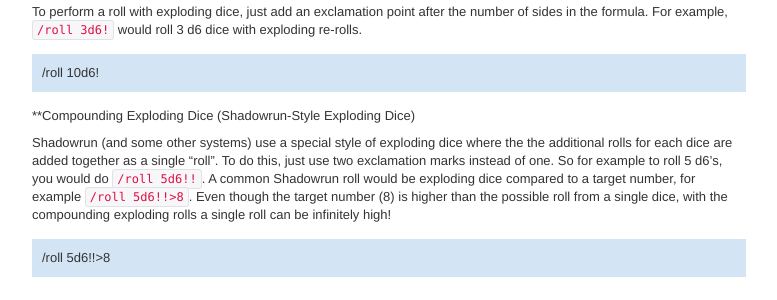
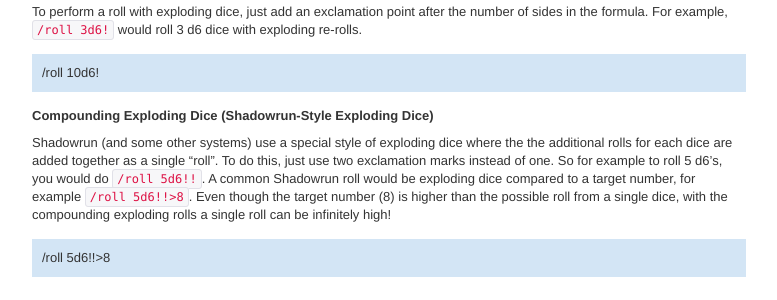
Before and after one commit to Roll20/help.roll20.net, a Jekyll site: the page built from _posts/2012-04-22-dice-rolling-reference.markdown, in a window 1280 px wide and 900 px high, scrolled down 996 px. Shown: the part 152-452 px from the top of the window, without its empty margins (128-905 px from the left). Built offline with Jekyll 4.4.1, drawn with Linux system fonts in a browser that asks for light colours; nearby versions of some CDN libraries; comment, search, counter and statistics services are not loaded.

```diff
--- a/_posts/2012-04-22-dice-rolling-reference.markdown
+++ b/_posts/2012-04-22-dice-rolling-reference.markdown
@@ -41,7 +41,7 @@ To perform a roll with exploding dice, just add an exclamation point after the n
 
 <div class='diceroller'>/roll 10d6!</div>
 
-**Compounding Exploding Dice (Shadowrun-Style Exploding Dice)
+**Compounding Exploding Dice (Shadowrun-Style Exploding Dice)**
 
 Shadowrun (and some other systems) use a special style of exploding dice where the the additional rolls for each dice are added together as a single "roll". To do this, just use two exclamation marks instead of one. So for example to roll 5 d6's, you would do <code>/roll 5d6!!</code>. A common Shadowrun roll would be exploding dice compared to a target number, for example <code>/roll 5d6!!>8</code>. Even though the target number (8) is higher than the possible roll from a single dice, with the compounding exploding rolls a single roll can be infinitely high!
 
```
